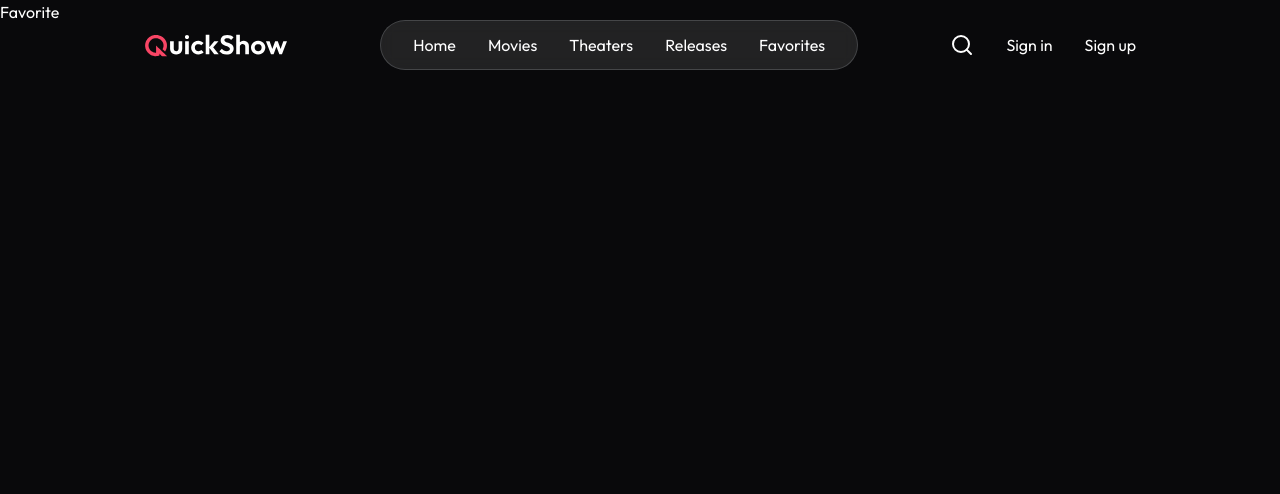
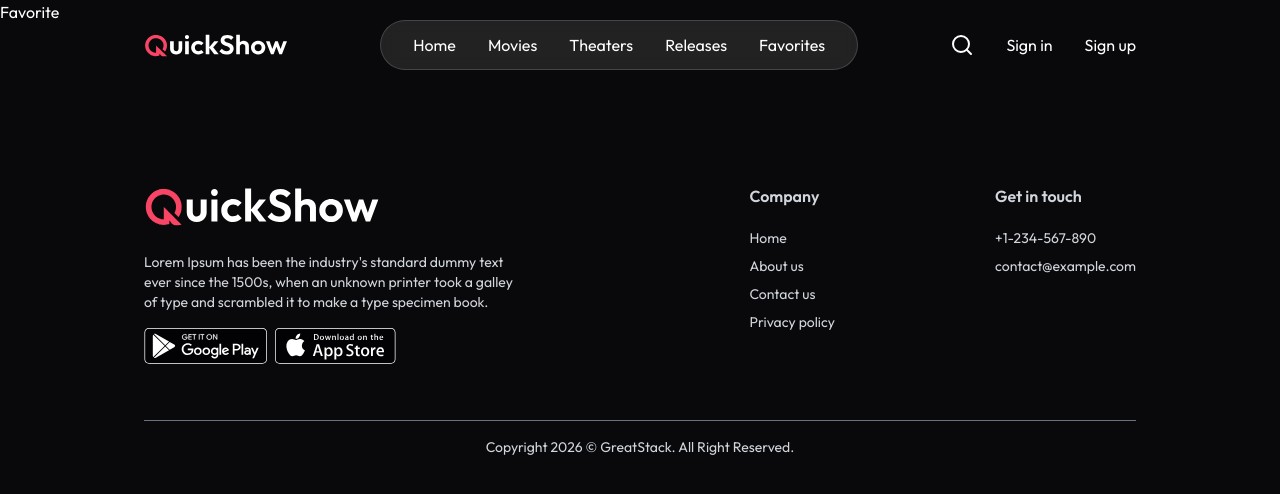
Before and after one commit to toffly/quickmovie, a React (Vite) app in the folder client/: page /favorite in a window 1280 px wide. Shown: the top 494 px of the page. Built offline with nearby package versions, Linux system fonts and the light colour scheme; no server answers.

Commit message:
feat: implement Footer component with company info and contact details

```diff
--- a/client/src/components/Footer.jsx
+++ b/client/src/components/Footer.jsx
@@ -1,8 +1,66 @@
+import { assets } from "../assets/assets";
+
 const Footer = () => {
   return (
-    <div>
-    </div>
-  )
-}
+    <footer className="px-6 md:px-16 lg:px-36 mt-40 w-full text-gray-300">
+      <div className="flex flex-col md:flex-row justify-between w-full gap-10 border-b border-gray-500 pb-14">
+        <div className="md:max-w-96">
+          <img
+            alt=""
+            class="h-11"
+            src={assets.logo}
+          />
+          <p className="mt-6 text-sm">
+            Lorem Ipsum has been the industry's standard dummy text ever since
+            the 1500s, when an unknown printer took a galley of type and
+            scrambled it to make a type specimen book.
+          </p>
+          <div className="flex items-center gap-2 mt-4">
+            <img
+              src={assets.googlePlay}
+              alt="google play"
+              className="h-9"
+            />
+            <img
+              src={assets.appStore}
+              alt="app store"
+              className="h-9 w-auto"
+            />
+          </div>
+        </div>
+        <div className="flex-1 flex items-start md:justify-end gap-20 md:gap-40">
+          <div>
+            <h2 className="font-semibold mb-5">Company</h2>
+            <ul className="text-sm space-y-2">
+              <li>
+                <a href="#">Home</a>
+              </li>
+              <li>
+                <a href="#">About us</a>
+              </li>
+              <li>
+                <a href="#">Contact us</a>
+              </li>
+              <li>
+                <a href="#">Privacy policy</a>
+              </li>
+            </ul>
+          </div>
+          <div>
+            <h2 className="font-semibold mb-5">Get in touch</h2>
+            <div className="text-sm space-y-2">
+              <p>+1-234-567-890</p>
+              <p>contact@example.com</p>
+            </div>
+          </div>
+        </div>
+      </div>
+      <p className="pt-4 text-center text-sm pb-5">
+        Copyright {new Date().getFullYear()} ©{" "}
+        <a href="https://prebuiltui.com">GreatStack</a>. All Right Reserved.
+      </p>
+    </footer>
+  );
+};
 
-export default Footer
+export default Footer;
```
